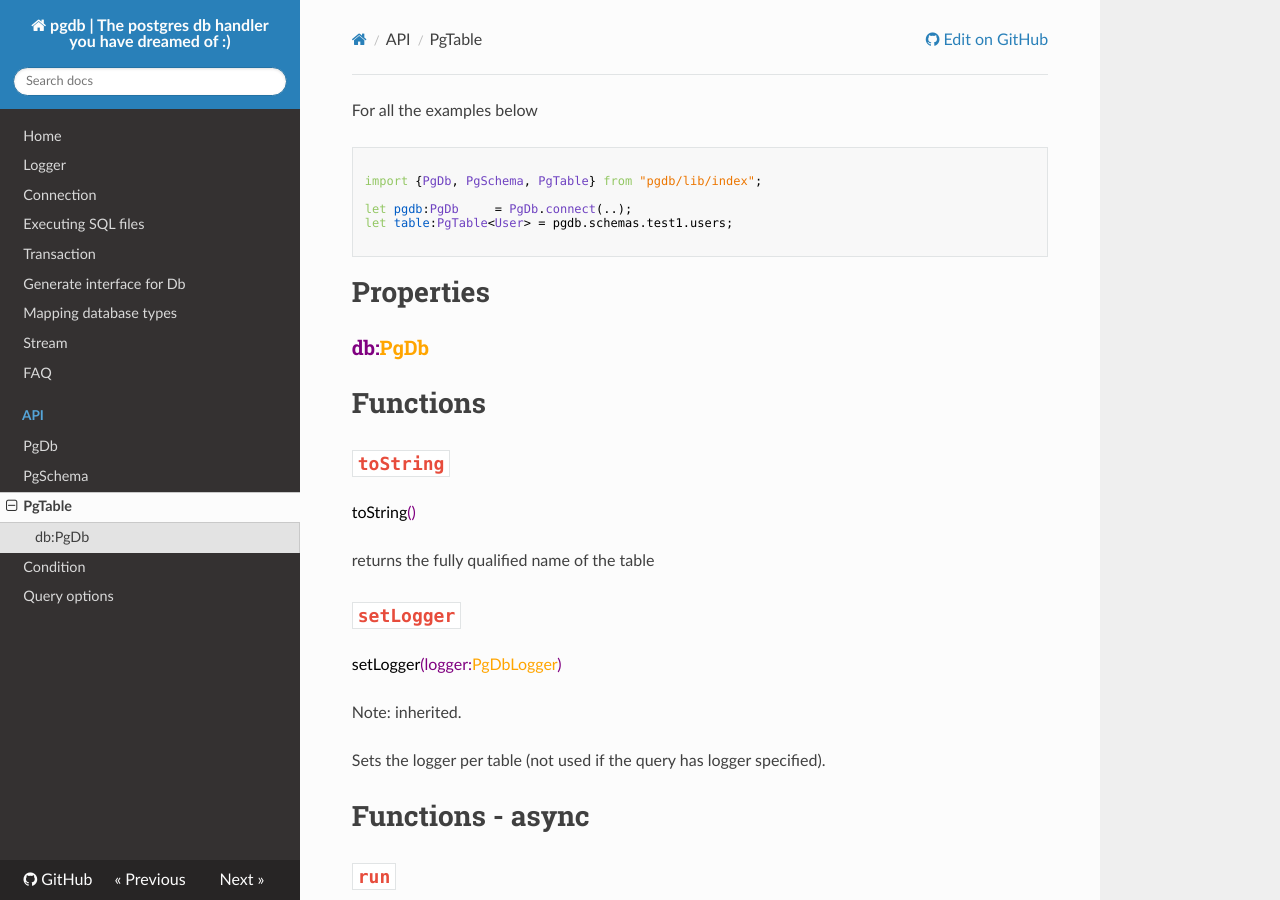
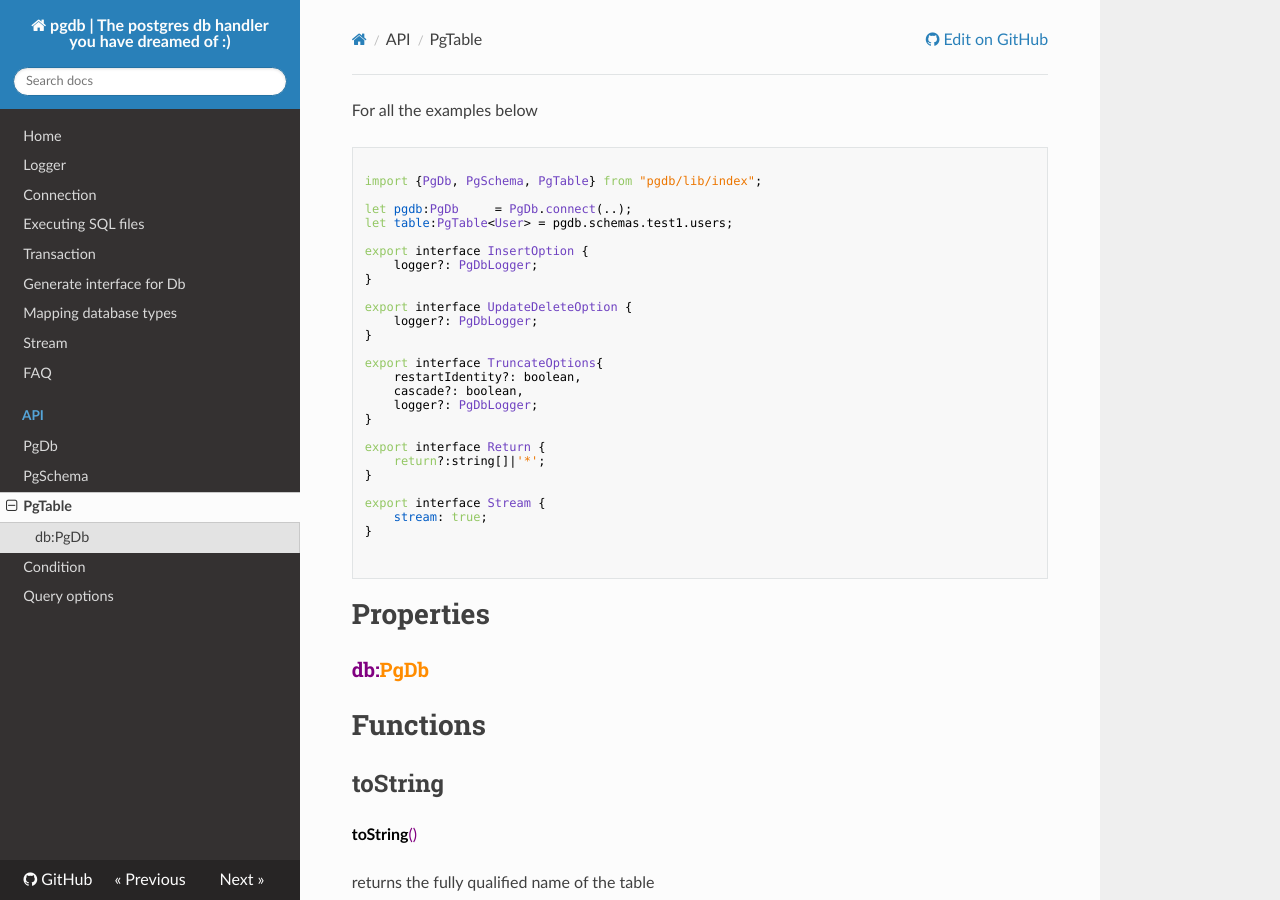
Before and after one commit to holdfenytolvaj/pogi, an MkDocs documentation site: the page built from docs/API/PgTable.md, in a window 1280 px wide and 900 px high. Built offline with MkDocs 1.6.1, drawn with Linux system fonts in a browser that asks for light colours; nearby versions of some CDN libraries; old or Windows-style settings are respelled for this version of MkDocs.

Commit message:
improve doc

````diff
--- a/docs/API/PgTable.md
+++ b/docs/API/PgTable.md
@@ -7,26 +7,49 @@ import {PgDb, PgSchema, PgTable} from "pgdb/lib/index";
 let pgdb:PgDb     = PgDb.connect(..);
 let table:PgTable<User> = pgdb.schemas.test1.users;
 
+export interface InsertOption {
+    logger?: PgDbLogger;
+}
+
+export interface UpdateDeleteOption {
+    logger?: PgDbLogger;
+}
+
+export interface TruncateOptions{
+    restartIdentity?: boolean,
+    cascade?: boolean,
+    logger?: PgDbLogger;
+}
+
+export interface Return {
+    return?:string[]|'*';
+}
+
+export interface Stream {
+    stream: true;
+}
+
+
 ```
 #Properties
-### <span style="color:purple">db:</span><span style="color:orange">PgDb</span>
+### <span class="def">db:</span><span class="type">PgDb</span>
 
 #Functions
-##`toString`
-<span style="color:purple"><span style="color:black">toString</span>()</span>
+##toString
+<span class="def"><span class="func">toString</span>()</span>
 
 returns the fully qualified name of the table
 
-##`setLogger`
-<span style="color:purple"><span style="color:black">setLogger</span>(logger:<span style="color:orange">PgDbLogger</span>) </span>
+##setLogger
+<span class="def"><span class="func">setLogger</span>(logger:<span class="type">PgDbLogger</span>) </span>
 
 Note: inherited.
 
 Sets the logger per table (not used if the query has logger specified).
 
 #Functions - async
-##`run`
-<span style="color:purple"><span style="color:black">run</span>(sql:<span style="color:orange">string</span>):Promise&lt;<span style="color:orange">any[]</span>&gt;</span>
+##run
+<span class="def"><span class="func">run</span>(sql:<span class="type">string</span>):Promise&lt;<span class="type">any[]</span>&gt;</span>
 
 Note: inherited, uses table level log if present (if not then schema, then db).
 
@@ -36,9 +59,9 @@ Executes an arbitrary sql string;
 await table.run('CREATE schema myschema');
 
 ```
-
-##`query`
-<span style="color:purple"><span style="color:black">query</span>(sql:<span style="color:orange">string</span>, params?:<span style="color:orange">any[]|{}</span>, options?:<span style="color:orange">SqlQueryOptions</span>):Promise&lt;<span style="color:orange">any[]</span>&gt;</span>
+---
+##query
+<span class="def"><span class="func">query</span>(sql:<span class="type">string</span>, params?:<span class="type">any[]|{}</span>, options?:<span class="type">SqlQueryOptions</span>):Promise&lt;<span class="type">any[]</span>&gt;</span>
 
 <a name="query"></a>
 Note: inherited, uses table level log if present (if not then schema, then db).
@@ -52,7 +75,7 @@ let res2 = await table.query('SELECT MAX(point) from !:schema.scores WHERE name=
 ```
 ---
 ## queryOneField
-<span style="color:purple"><span style="color:black">queryOneField</span>(sql:<span style="color:orange">string</span>, params?:<span style="color:orange">any[]|{}</span>, options?:<span style="color:orange">SqlQueryOptions</span>):Promise&lt;<span style="color:orange">any</span>&gt;</span>
+<span class="def"><span class="func">queryOneField</span>(sql:<span class="type">string</span>, params?:<span class="type">any[]|{}</span>, options?:<span class="type">SqlQueryOptions</span>):Promise&lt;<span class="type">any</span>&gt;</span>
 
 Note: inherited, uses table level log if present (if not then schema, then db).
 
@@ -65,7 +88,7 @@ console.log(winner); //The winner is Admin
 ```
 ---
 ## queryOneColumn
-<span style="color:purple"><span style="color:black">queryOneColumn</span>(sql:<span style="color:orange">string</span>, params?:<span style="color:orange">any[]|{}</span>, options?:<span style="color:orange">SqlQueryOptions</span>):Promise&lt;<span style="color:orange">any[]</span>&gt;</span>
+<span class="def"><span class="func">queryOneColumn</span>(sql:<span class="type">string</span>, params?:<span class="type">any[]|{}</span>, options?:<span class="type">SqlQueryOptions</span>):Promise&lt;<span class="type">any[]</span>&gt;</span>
 
 Note: inherited, uses table level log if present (if not then schema, then db).
 
@@ -78,15 +101,15 @@ console.dir(userList); //['Admin', 'User1', 'User2']
 ```
 ---
 ## queryAsStream
-<span style="color:purple"><span style="color:black">queryAsStream</span>(sql:<span style="color:orange">string</span>, params?:<span style="color:orange">any[]|{}</span>, options?:<span style="color:orange">SqlQueryOptions</span>):Promise&lt;<span style="color:orange">any[]</span>&gt;</span>
+<span class="def"><span class="func">queryAsStream</span>(sql:<span class="type">string</span>, params?:<span class="type">any[]|{}</span>, options?:<span class="type">SqlQueryOptions</span>):Promise&lt;<span class="type">any[]</span>&gt;</span>
 
 see [streams](/streams)
 
 ---
 ### find
-<span style="color:purple"><span style="color:black">find</span>(conditions:<span style="color:orange">{}</span>, options?:<span style="color:orange">QueryOptions</span>):Promise&lt;<span style="color:orange">T[]</span>&gt;</span>
+<span class="def"><span class="func">find</span>(conditions:<span class="type">{}</span>, options?:<span class="type">QueryOptions</span>):Promise&lt;<span class="type">T[]</span>&gt;</span>
 
-<span style="color:purple"><span style="color:black">find</span>(conditions:<span style="color:orange">{}</span>, options?:<span style="color:orange">QueryOptions & Stream</span>):Promise&lt;<span style="color:orange">T[]</span>&gt;</span>
+<span class="def"><span class="func">find</span>(conditions:<span class="type">{}</span>, options?:<span class="type">QueryOptions & Stream</span>):Promise&lt;<span class="type">T[]</span>&gt;</span>
 
 Executes a select-where query.
 ```js
@@ -103,9 +126,9 @@ for more options for [conditions](condition) and [queryOptions](QueryOptions) se
 
 ---
 ### findWhere
-<span style="color:purple"><span style="color:black">findWhere</span>(where:<span style="color:orange">string</span>,params:<span style="color:orange">any[]|{}</span>,options?:<span style="color:orange">QueryOptions</span>):Promise&lt;<span style="color:orange">ReadableStream</span>&gt;</span>
+<span class="def"><span class="func">findWhere</span>(where:<span class="type">string</span>,params:<span class="type">any[]|{}</span>,options?:<span class="type">QueryOptions</span>):Promise&lt;<span class="type">ReadableStream</span>&gt;</span>
 
-<span style="color:purple"><span style="color:black">findWhere</span>(where:<span style="color:orange">string</span>,params:<span style="color:orange">any[]|{}</span>,options?:<span style="color:orange">QueryOptions & Stream</span>):Promise&lt;<span style="color:orange">ReadableStream</span>&gt;</span>
+<span class="def"><span class="func">findWhere</span>(where:<span class="type">string</span>,params:<span class="type">any[]|{}</span>,options?:<span class="type">QueryOptions & Stream</span>):Promise&lt;<span class="type">ReadableStream</span>&gt;</span>
 
 Executes a select-where query with free text where etc.
 ```js
@@ -118,18 +141,20 @@ res = await table.where("permissions @&gt; {'admin'} AND name!=username AND id=:
 
 ```
 
+---
 ### findAll
-<span style="color:purple"><span style="color:black">findAll</span>(options?:<span style="color:orange">QueryOptions</span>):Promise&lt;<span style="color:orange">T[]</span>&gt;</span>
+<span class="def"><span class="func">findAll</span>(options?:<span class="type">QueryOptions</span>):Promise&lt;<span class="type">T[]</span>&gt;</span>
 
-<span style="color:purple"><span style="color:black">findAll</span>(options?:<span style="color:orange">QueryOptions & Stream</span>):Promise&lt;<span style="color:orange">ReadableStream</span>&gt;</span>
+<span class="def"><span class="func">findAll</span>(options?:<span class="type">QueryOptions & Stream</span>):Promise&lt;<span class="type">ReadableStream</span>&gt;</span>
 
 Returns everything from the table. Same as table.find({})
 ```js
 let res = await table.findAll();
 ```
 
+---
 ### findOne
-<span style="color:purple"><span style="color:black">findOne</span>(conditions, options?:<span style="color:orange">QueryOptions</span>):Promise&lt;<span style="color:orange">T</span>&gt;</span>
+<span class="def"><span class="func">findOne</span>(conditions, options?:<span class="type">QueryOptions</span>):Promise&lt;<span class="type">T</span>&gt;</span>
 
 Most system get this wrong, as they use it as "_findFirst_" instead of using as "_findOnly_".
 While 99% of the time the programmer means the latter, by default they use the formal.
@@ -143,16 +168,18 @@ let res1 = await table.findOne({id:1});
 let res2 = await table.findOne({'name like': 'A%'}); //most probably throws an exception
 ```
 
+---
 ### findFirst
-<span style="color:purple"><span style="color:black">findFirst</span>(conditions, options?:<span style="color:orange">QueryOptions</span>):Promise&lt;<span style="color:orange">T</span>&gt;</span>
+<span class="def"><span class="func">findFirst</span>(conditions, options?:<span class="type">QueryOptions</span>):Promise&lt;<span class="type">T</span>&gt;</span>
 
 Same as await table.find(condition, {limit:1})
 ```js
 let somebody = await table.findFirst({'score &gt;':9000});
 ```
 
+---
 ### count
-<span style="color:purple"><span style="color:black">count</span>(conditions?:<span style="color:orange">{}</span>):Promise&lt;<span style="color:orange">number</span>&gt;<span style="color:orange">
+<span class="def"><span class="func">count</span>(conditions?:<span class="type">{}</span>):Promise&lt;<span class="type">number</span>&gt;<span class="type">
 
 Run a count query
 ```js
@@ -160,8 +187,9 @@ let count = await table.count({id:2});
 console.log(count); //most probably 1
 ```
 
+---
 ### findOneFieldOnly
-<span style="color:purple"><span style="color:black">findOneFieldOnly</span>(conditions:<span style="color:orange">{}</span>, field:<span style="color:orange">string</span>, options?:<span style="color:orange">QueryOptions</span>):Promise&lt;<span style="color:orange">any</span>&gt;</span>
+<span class="def"><span class="func">findOneFieldOnly</span>(conditions:<span class="type">{}</span>, field:<span class="type">string</span>, options?:<span class="type">QueryOptions</span>):Promise&lt;<span class="type">any</span>&gt;</span>
 
 Returns directly the value of a column/field directly.
 
@@ -170,10 +198,11 @@ let nameOfUser = await table.findOneFieldOnly({id:1}, 'name');
 console.log(nameOfUser); //most probably 'Admin'
 ```
 
+---
 ### insert
-<span style="color:purple"><span style="color:black">insert</span>(records:<span style="color:orange">T</span>, options:<span style="color:orange">InsertOption</span>): Promise&lt;<span style="color:orange">T</span>&gt;</span>
+<span class="def"><span class="func">insert</span>(records:<span class="type">T</span>, options:<span class="type">InsertOption</span>): Promise&lt;<span class="type">T</span>&gt;</span>
 
-<span style="color:purple"><span style="color:black">insert</span>(records:<span style="color:orange">T[]</span>, options:<span style="color:orange">InsertOption</span>): Promise&lt;<span style="color:orange">T[]</span>&gt;</span>
+<span class="def"><span class="func">insert</span>(records:<span class="type">T[]</span>, options:<span class="type">InsertOption</span>): Promise&lt;<span class="type">T[]</span>&gt;</span>
 
 You can insert one or multiple records, by default the new record(s) will be returned. This can be prevented if not needed;
 ```js
@@ -187,10 +216,11 @@ await table.insert({username:'anonymous2'}, {return:[]}); //returns [{}]
 
 ```
 
+---
 ### insertAndGet
-<span style="color:purple"><span style="color:black">insert</span>(records:<span style="color:orange">T</span>, options:<span style="color:orange">InsertOption & Return</span>): Promise&lt;<span style="color:orange">T</span>&gt;</span>
+<span class="def"><span class="func">insert</span>(records:<span class="type">T</span>, options:<span class="type">InsertOption & Return</span>): Promise&lt;<span class="type">T</span>&gt;</span>
 
-<span style="color:purple"><span style="color:black">insert</span>(records:<span style="color:orange">T[]</span>, options:<span style="color:orange">InsertOption & Return</span>): Promise&lt;<span style="color:orange">T[]</span>&gt;</span>
+<span class="def"><span class="func">insert</span>(records:<span class="type">T[]</span>, options:<span class="type">InsertOption & Return</span>): Promise&lt;<span class="type">T[]</span>&gt;</span>
 
 You can insert one or multiple records, by default the new record(s) will be returned. This can be prevented if not needed;
 ```js
@@ -204,8 +234,9 @@ await table.insert({username:'anonymous2'}, {return:[]}); //returns [{}]
 
 ```
 
+---
 ### update
-<span style="color:purple"><span style="color:black">update</span>(conditions:<span style="color:orange">{}</span>, fields:<span style="color:orange">{}</span>, options?:<span style="color:orange">UpdateDeleteOption</span>):Promise&lt;<span style="color:orange">number</span>&gt;</span>
+<span class="def"><span class="func">update</span>(conditions:<span class="type">{}</span>, fields:<span class="type">{}</span>, options?:<span class="type">UpdateDeleteOption</span>):Promise&lt;<span class="type">number</span>&gt;</span>
 
 Run an update query on the table, returns the number of records changed.
 ```js
@@ -213,8 +244,9 @@ await table.update({},{score:null}); //all record is updated
 await table.update({'name ~': '^G'}, {numOfLifes:4}); //all record where name starts with G has the numOfLifes set to 4. It's a G'day!
 ```
 
+---
 ### updateOne
-<span style="color:purple"><span style="color:black">updateOne</span>(conditions:<span style="color:orange">{}</span>, fields:<span style="color:orange">{}</span>, options?:<span style="color:orange">UpdateDeleteOption</span>): Promise&lt;<span style="color:orange">number</span>&gt;</span>
+<span class="def"><span class="func">updateOne</span>(conditions:<span class="type">{}</span>, fields:<span class="type">{}</span>, options?:<span class="type">UpdateDeleteOption</span>): Promise&lt;<span class="type">number</span>&gt;</span>
 
 Run an update query, throws exception if more then one record has been updated. (Handy if you roll back on exception)
 ```js
@@ -222,8 +254,9 @@ await table.updateOne({id:1},{password:null});
 await table.updateOne({notUniqId:1},{password:null}); //throws exception if more then 1 rec has been updated;
 ```
 
+---
 ### updateAndGet
-<span style="color:purple"><span style="color:black">updateAndGet</span>(conditions:<span style="color:orange">{}</span>, fields:<span style="color:orange">{}</span>, options?:<span style="color:orange">UpdateDeleteOption & Return</span>):Promise&lt;<span style="color:orange">T[]</span>&gt;</span>
+<span class="def"><span class="func">updateAndGet</span>(conditions:<span class="type">{}</span>, fields:<span class="type">{}</span>, options?:<span class="type">UpdateDeleteOption & Return</span>):Promise&lt;<span class="type">T[]</span>&gt;</span>
 
 Run an update query on the table
 ```js
@@ -233,8 +266,9 @@ let playerList = await table.updateAndGet({'score &gt;': '9000'}, {achivement:"I
 let playerIdList = await table.updateAndGet({'score &gt;': '9000'}, {achivement:"It's Over 9000!"}, {return:['id']});
 ```
 
+---
 ### updateAndGetOne
-<span style="color:purple"><span style="color:black">updateAndGetOne</span>(conditions:<span style="color:orange">{}</span>, fields:<span style="color:orange">{}</span>, options?:<span style="color:orange">UpdateDeleteOption & Return</span>): Promise&lt;<span style="color:orange">T</span>&gt;</span>
+<span class="def"><span class="func">updateAndGetOne</span>(conditions:<span class="type">{}</span>, fields:<span class="type">{}</span>, options?:<span class="type">UpdateDeleteOption & Return</span>): Promise&lt;<span class="type">T</span>&gt;</span>
 
 Run an update query and returns with the updated record,
 throws exception if more then one record has been updated. (Handy if you roll back on exception)
@@ -243,8 +277,9 @@ let user = await table.updateOne({id:1},{password:null});
 console.log(user.name); //the whole record is returned
 ```
 
+---
 ### delete
-<span style="color:purple"><span style="color:black">delete</span>(conditions:<span style="color:orange">{}</span>, options?:<span style="color:orange">UpdateDeleteOption</span>):Promise&lt;<span style="color:orange">number</span>&gt;</span>
+<span class="def"><span class="func">delete</span>(conditions:<span class="type">{}</span>, options?:<span class="type">UpdateDeleteOption</span>):Promise&lt;<span class="type">number</span>&gt;</span>
 
 Executes a delete-where query.
 
@@ -255,8 +290,9 @@ if (numberOfRowsDeleted!=3) {
 }
 ```
 
+---
 ### deleteOne
-<span style="color:purple"><span style="color:black">deleteOne</span>(conditions:<span style="color:orange">{}</span>, options?:<span style="color:orange">UpdateDeleteOption</span>):Promise&lt;<span style="color:orange">number</span>&gt;</span>
+<span class="def"><span class="func">deleteOne</span>(conditions:<span class="type">{}</span>, options?:<span class="type">UpdateDeleteOption</span>):Promise&lt;<span class="type">number</span>&gt;</span>
 
 Executes a delete-where query, but throws exception if more then one record is deleted;
 ```js
@@ -264,8 +300,9 @@ let numberOfDeleted = await table.deleteOne({id:[1,2,3]}); //throws exception if
 console.log(numberOfDeleted); //0 or 1
 ```
 
+---
 ### deleteAndGet
-<span style="color:purple"><span style="color:black">deleteAndGet</span>(conditions:<span style="color:orange">{}</span>, options?:<span style="color:orange">UpdateDeleteOption & Return</span>):Promise&lt;<span style="color:orange">T[]</span>&gt;</span>
+<span class="def"><span class="func">deleteAndGet</span>(conditions:<span class="type">{}</span>, options?:<span class="type">UpdateDeleteOption & Return</span>):Promise&lt;<span class="type">T[]</span>&gt;</span>
 
 Executes a delete-where query and returns with the deleted records;
 ```js
@@ -275,8 +312,9 @@ for (let player of playersDeleted) {
 }
 ```
 
+---
 ### deleteAndGetOne
-<span style="color:purple"><span style="color:black">deleteAndGetOne</span>(conditions:<span style="color:orange">{}</span>, options?:<span style="color:orange">UpdateDeleteOption & Return</span>):Promise&lt;<span style="color:orange">T[]</span>&gt;</span>
+<span class="def"><span class="func">deleteAndGetOne</span>(conditions:<span class="type">{}</span>, options?:<span class="type">UpdateDeleteOption & Return</span>):Promise&lt;<span class="type">T[]</span>&gt;</span>
 
 Executes a delete-where query, but throws exception if more then one record is deleted;
 Returns with the deleted record if any.
````
Also changed, not shown: docs/API/PgDb.md (+71 -25 lines), docs/API/PgSchema.md (+30 -15 lines).
